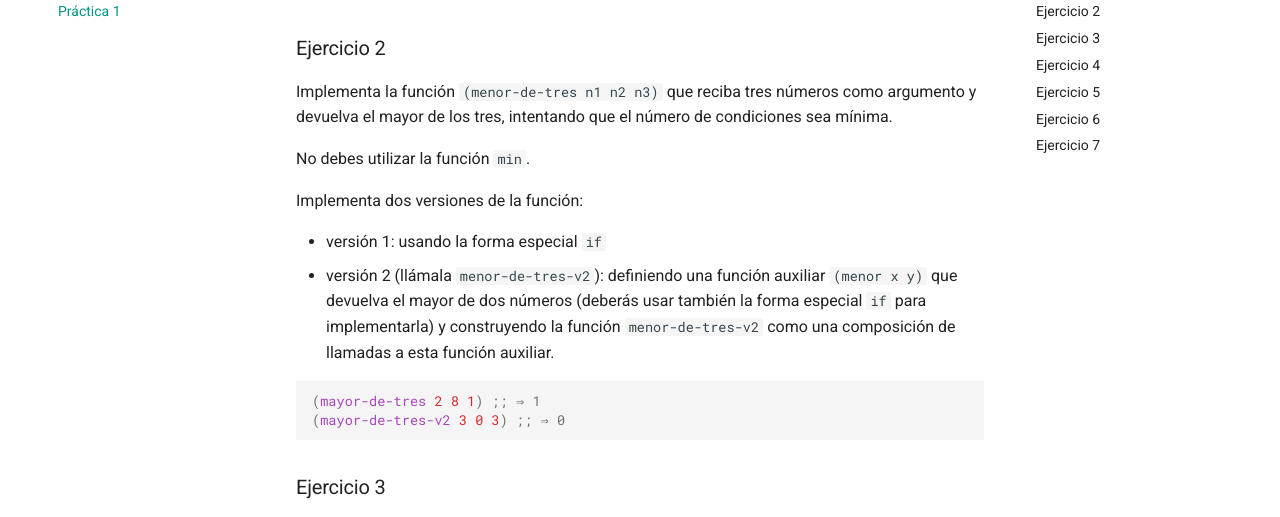
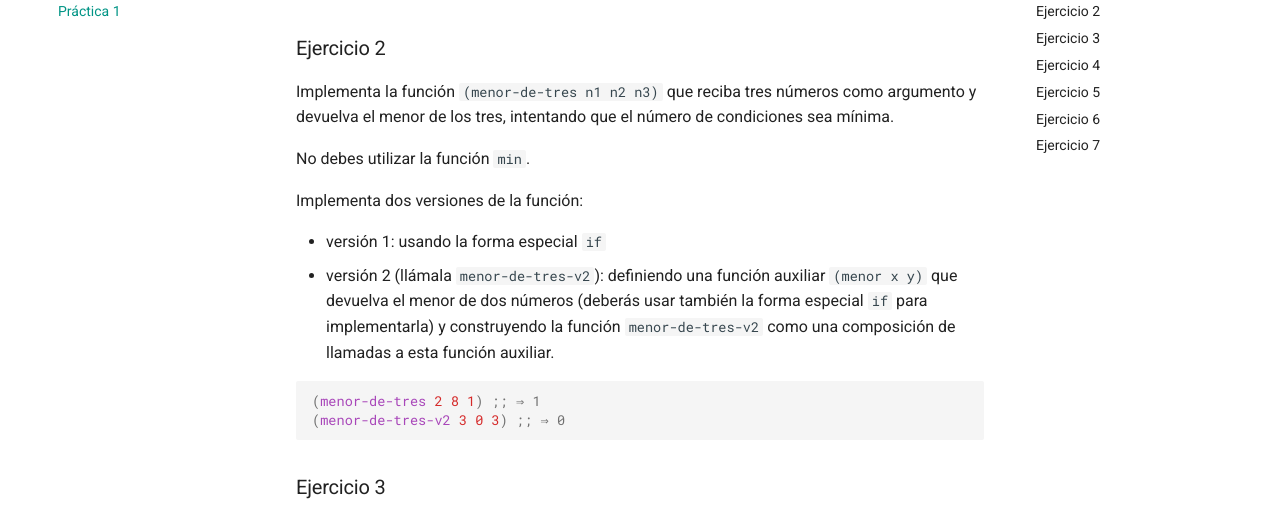
Before and after one commit to domingogallardo/apuntes-lpp, an MkDocs documentation site: the page built from docs/practicas/practica01/practica01.md, in a window 1280 px wide and 900 px high, scrolled down 2182 px. Shown: the part 178-695 px from the top of the window. Built offline with MkDocs 1.6.1 and Material for MkDocs 9.7.7, drawn with Linux system fonts in a browser that asks for light colours.

Commit message:
Correcciones práctica

````diff
--- a/docs/practicas/practica01/practica01.md
+++ b/docs/practicas/practica01/practica01.md
@@ -122,7 +122,7 @@ letras no son consecutivos.
 ### Ejercicio 2
 
 Implementa la función `(menor-de-tres n1 n2 n3)` que reciba tres
-números como argumento y devuelva el mayor de los tres, intentando que
+números como argumento y devuelva el menor de los tres, intentando que
 el número de condiciones sea mínima.
 
 No debes utilizar la función `min`.
@@ -131,14 +131,14 @@ Implementa dos versiones de la función:
 
 - versión 1: usando la forma especial `if`
 - versión 2 (llámala `menor-de-tres-v2`): definiendo una función auxiliar `(menor x y)` que
-  devuelva el mayor de dos números (deberás usar también la forma
+  devuelva el menor de dos números (deberás usar también la forma
   especial `if` para implementarla) y construyendo la función
   `menor-de-tres-v2` como una composición de llamadas a esta función
   auxiliar.
 
 ```scheme
-(mayor-de-tres 2 8 1) ;; ⇒ 1
-(mayor-de-tres-v2 3 0 3) ;; ⇒ 0
+(menor-de-tres 2 8 1) ;; ⇒ 1
+(menor-de-tres-v2 3 0 3) ;; ⇒ 0
 ```
 
 
@@ -260,7 +260,7 @@ Ejemplos:
 ```scheme
 (tipo-triangulo (cons 1 1) (cons  1 6) (cons 6 1)) ; ⇒ 'isosceles
 (tipo-triangulo (cons -2 3) (cons  2 6) (cons 5 3)) ; ⇒ 'escaleno
-(tipo-triangulo2 (cons -3 0) (cons  3 0) (cons 0 5.1961) ;  ⇒ 'equilatero
+(tipo-triangulo2 (cons -3 0) (cons  3 0) (cons 0 5.1961)) ;  ⇒ 'equilatero
 ```
 
 **Nota**: Para comparar dos números reales debemos comprobar si la
````
